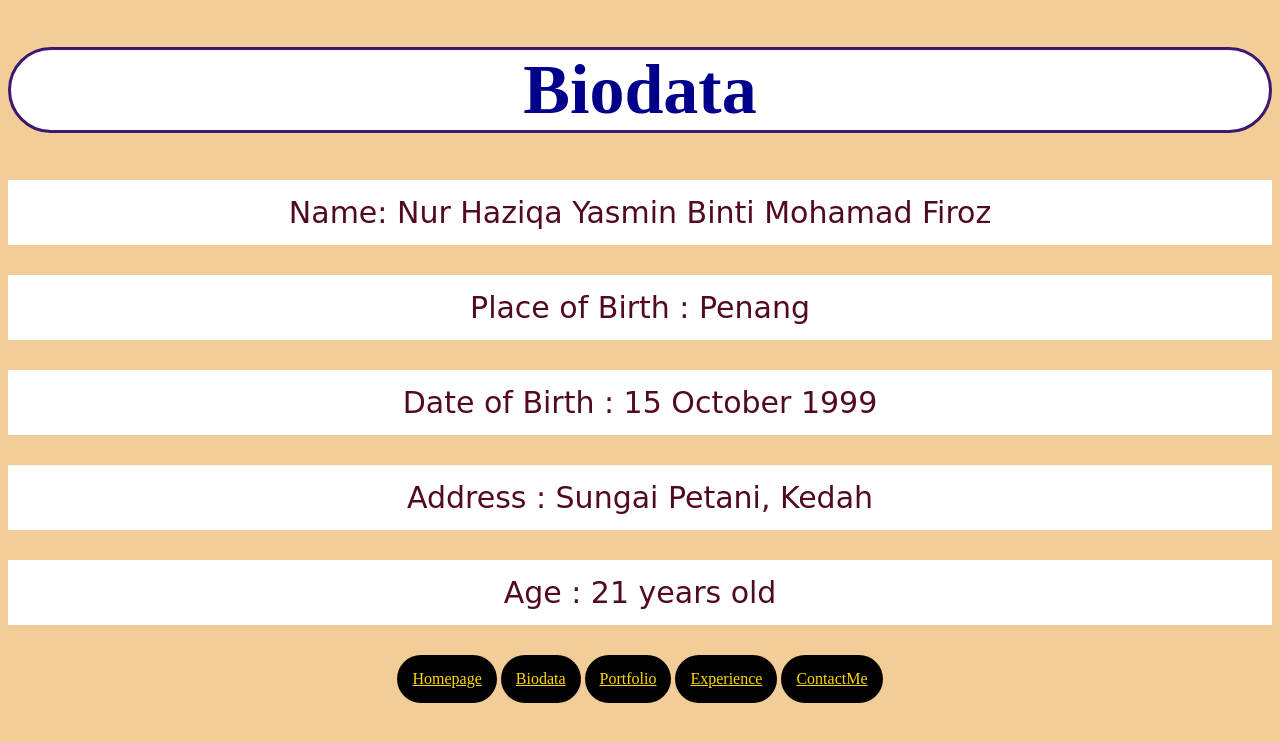
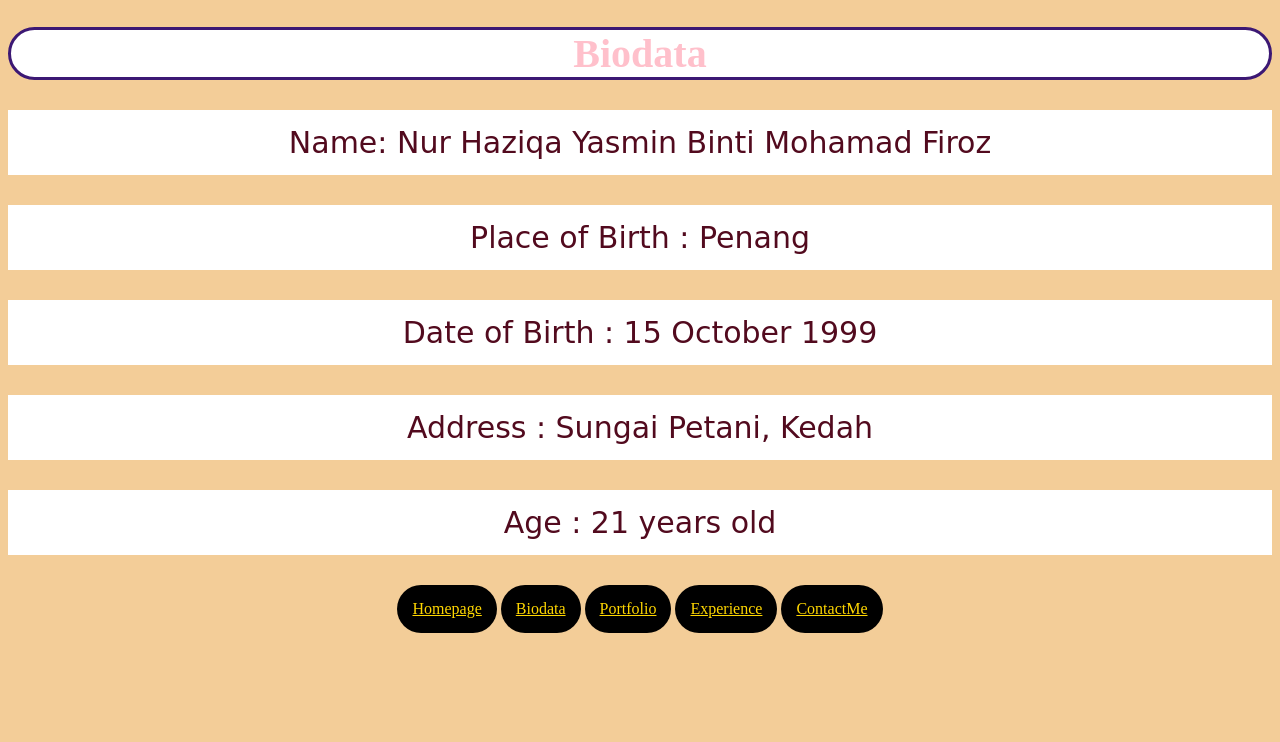
Before and after one commit to nurhaziqayasmin/Personal-Portfolio, a plain HTML site: page biodata.html in a window 1280 px wide. Drawn offline with Linux system fonts and the light colour scheme.

Commit message:
Add files via upload

```diff
--- a/style.css
+++ b/style.css
@@ -7,8 +7,8 @@ h1
 	{
 	     background-color: white;
 	     font-face: rockwell extra bold;
-             font-size: 70px;
-             color: darkblue;
+             font-size: 40px;
+             color: pink;
              border: solid;
              border-color: #3C1874;
              border-radius: 50px;
```
